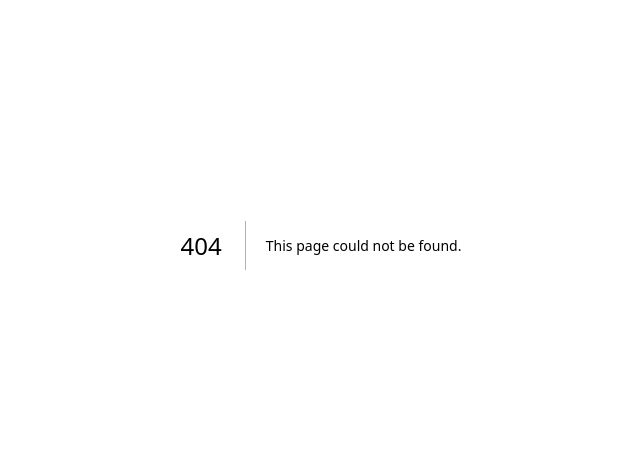
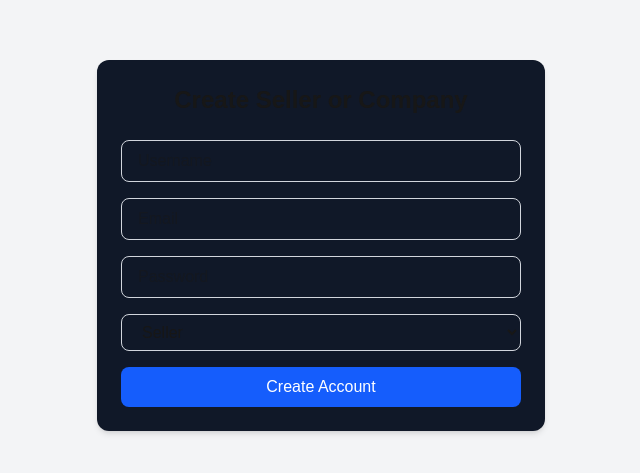
Before and after one commit to adarshhp/MicroservicesSpringBootFrontEnd, a Next.js app: page /admin in a window 1280 px wide. Before the commit this address had no page. Shown: the part 155-628 px from the top of the page, without its empty margins (319-959 px from the left). Built offline with nearby package versions, Linux system fonts and the light colour scheme.

Commit message:
new changes

```diff
--- /dev/null
+++ b/app/admin/page.tsx
@@ -0,0 +1,80 @@
+"use client";
+
+import React, { useState } from "react";
+import { useForm } from "react-hook-form";
+import axios from "axios";
+
+const Page = () => {
+  const { register, handleSubmit, reset } = useForm();
+  const [userType, setUserType] = useState(2); // Default to Company
+
+  // eslint-disable-next-line @typescript-eslint/no-explicit-any
+  const onSubmit = async (data: any) => {
+    try {
+      const payload = {
+        userName: data.userName,
+        email: data.email,
+        password: data.password,
+        userType: userType,
+      };
+
+      const response = await axios.post("http://localhost:2089/createuser", payload);
+
+      if (response.status === 200) {
+        alert("User created successfully!");
+        reset();
+        setUserType(2); // Reset to default
+      }
+    // eslint-disable-next-line @typescript-eslint/no-explicit-any
+    } catch (error: any) {
+      alert("Error: " + (error.response?.data?.message || error.message));
+    }
+  };
+
+  return (
+    <div className="min-h-screen flex items-center justify-center bg-gray-100 p-8">
+      <div className="w-full max-w-md bg-gray-900 shadow-md rounded-xl p-6 space-y-6">
+        <h2 className="text-2xl font-bold text-center">Create Seller or Company</h2>
+        <form onSubmit={handleSubmit(onSubmit)} className="space-y-4">
+          <input
+            {...register("userName")}
+            type="text"
+            placeholder="Username"
+            required
+            className="w-full px-4 py-2 border border-gray-300 rounded-lg"
+          />
+          <input
+            {...register("email")}
+            type="email"
+            placeholder="Email"
+            required
+            className="w-full px-4 py-2 border border-gray-300 rounded-lg"
+          />
+          <input
+            {...register("password")}
+            type="password"
+            placeholder="Password"
+            required
+            className="w-full px-4 py-2 border border-gray-300 rounded-lg"
+          />
+          <select
+            value={userType}
+            onChange={(e) => setUserType(Number(e.target.value))}
+            className="w-full px-4 py-2 border border-gray-300 rounded-lg"
+          >
+            <option value={3}>Company</option>
+            <option value={2}>Seller</option>
+          </select>
+          <button
+            type="submit"
+            className="w-full bg-blue-600 text-white py-2 rounded-lg hover:bg-blue-700 transition"
+          >
+            Create Account
+          </button>
+        </form>
+      </div>
+    </div>
+  );
+};
+
+export default Page;
--- /dev/null
+++ b/app/company/page.tsx
@@ -0,0 +1,11 @@
+import React from 'react'
+
+const Page = () => {
+  return (
+    <div>
+      company
+    </div>
+  )
+}
+
+export default Page
--- /dev/null
+++ b/app/customer/page.tsx
@@ -0,0 +1,11 @@
+import React from 'react'
+
+const Page = () => {
+  return (
+    <div>
+      customer
+    </div>
+  )
+}
+
+export default Page
--- a/app/page.tsx
+++ b/app/page.tsx
@@ -1,103 +1,121 @@
-import Image from "next/image";
+"use client";
+
+import { useState } from "react";
+import { useForm } from "react-hook-form";
+import axios from "axios";
+import { useRouter } from "next/navigation";
 
 export default function Home() {
+  const [isLogin, setIsLogin] = useState(true);
+  const { register, handleSubmit, reset } = useForm();
+  const router = useRouter(); // ✅ Correct hook for Next.js navigation
+
+  // eslint-disable-next-line @typescript-eslint/no-explicit-any
+  const onSubmit = async (data: any) => {
+    try {
+      if (isLogin) {
+        const response = await axios.post("http://localhost:2089/login", {
+          email: data.email,
+          password: data.password,
+        });
+
+        if (response.data.statusCode === 200) {
+          localStorage.setItem("token", response.data.jwt);
+          localStorage.setItem("user_type", response.data.user_type);
+          localStorage.setItem("user_id", response.data.user_id);
+
+          const type = response.data.user_type;
+
+          if (type === 4) {
+            router.push("/admin");
+          } else if (type === 1) {
+            alert("Login successful!");
+            router.push("/customer");
+          } else if (type === 3) {
+            router.push("/company");
+          } else if (type === 2) {
+            router.push("/seller");
+          }
+        }
+      } else {
+        const response = await axios.post("http://localhost:2089/signup", {
+          userName: data.userName,
+          email: data.email,
+          password: data.password,
+        });
+
+        if (response.status === 200) {
+          alert("Signup successful! You can now log in.");
+          setIsLogin(true);
+          reset();
+        }
+      }
+    // eslint-disable-next-line @typescript-eslint/no-explicit-any
+    } catch (error: any) {
+      alert("Error: " + (error.response?.data?.message || error.message));
+    }
+  };
+
   return (
-    <div className="grid grid-rows-[20px_1fr_20px] items-center justify-items-center min-h-screen p-8 pb-20 gap-16 sm:p-20 font-[family-name:var(--font-geist-sans)]">
-      <main className="flex flex-col gap-[32px] row-start-2 items-center sm:items-start">
-        <Image
-          className="dark:invert"
-          src="/next.svg"
-          alt="Next.js logo"
-          width={180}
-          height={38}
-          priority
-        />
-        <ol className="list-inside list-decimal text-sm/6 text-center sm:text-left font-[family-name:var(--font-geist-mono)]">
-          <li className="mb-2 tracking-[-.01em]">
-            Get started by editing{" "}
-            <code className="bg-black/[.05] dark:bg-white/[.06] px-1 py-0.5 rounded font-[family-name:var(--font-geist-mono)] font-semibold">
-              app/page.tsx
-            </code>
-            .
-          </li>
-          <li className="tracking-[-.01em]">
-            Save and see your changes instantly.
-          </li>
-        </ol>
+    <div className="bg-white min-h-screen flex items-center justify-center p-4 sm:p-8 font-[family-name:var(--font-geist-sans)]">
+      <div className="max-w-md w-full bg-gray-600 rounded-2xl shadow-xl p-8 space-y-6">
+        <div className="flex justify-between items-center mb-6">
+          <button
+            onClick={() => {
+              setIsLogin(true);
+              reset();
+            }}
+            className={`px-4 py-2 rounded-lg ${
+              isLogin ? "bg-blue-600 text-white" : "bg-gray-300"
+            }`}
+          >
+            Login
+          </button>
+          <button
+            onClick={() => {
+              setIsLogin(false);
+              reset();
+            }}
+            className={`px-4 py-2 rounded-lg ${
+              !isLogin ? "bg-blue-600 text-white" : "bg-gray-300"
+            }`}
+          >
+            Sign Up
+          </button>
+        </div>
 
-        <div className="flex gap-4 items-center flex-col sm:flex-row">
-          <a
-            className="rounded-full border border-solid border-transparent transition-colors flex items-center justify-center bg-foreground text-background gap-2 hover:bg-[#383838] dark:hover:bg-[#ccc] font-medium text-sm sm:text-base h-10 sm:h-12 px-4 sm:px-5 sm:w-auto"
-            href="https://vercel.com/new?utm_source=create-next-app&utm_medium=appdir-template-tw&utm_campaign=create-next-app"
-            target="_blank"
-            rel="noopener noreferrer"
+        <form onSubmit={handleSubmit(onSubmit)} className="space-y-4">
+          {!isLogin && (
+            <input
+              {...register("userName")}
+              type="text"
+              placeholder="Username"
+              required
+              className="w-full px-4 py-2 border border-gray-300 rounded-lg"
+            />
+          )}
+          <input
+            {...register("email")}
+            type="email"
+            placeholder="Email"
+            required
+            className="w-full px-4 py-2 border border-gray-300 rounded-lg"
+          />
+          <input
+            {...register("password")}
+            type="password"
+            placeholder="Password"
+            required
+            className="w-full px-4 py-2 border border-gray-300 rounded-lg"
+          />
+          <button
+            type="submit"
+            className="w-full bg-blue-600 text-white py-2 rounded-lg hover:bg-blue-700 transition"
           >
-            <Image
-              className="dark:invert"
-              src="/vercel.svg"
-              alt="Vercel logomark"
-              width={20}
-              height={20}
-            />
-            Deploy now
-          </a>
-          <a
-            className="rounded-full border border-solid border-black/[.08] dark:border-white/[.145] transition-colors flex items-center justify-center hover:bg-[#f2f2f2] dark:hover:bg-[#1a1a1a] hover:border-transparent font-medium text-sm sm:text-base h-10 sm:h-12 px-4 sm:px-5 w-full sm:w-auto md:w-[158px]"
-            href="https://nextjs.org/docs?utm_source=create-next-app&utm_medium=appdir-template-tw&utm_campaign=create-next-app"
-            target="_blank"
-            rel="noopener noreferrer"
-          >
-            Read our docs
-          </a>
-        </div>
-      </main>
-      <footer className="row-start-3 flex gap-[24px] flex-wrap items-center justify-center">
-        <a
-          className="flex items-center gap-2 hover:underline hover:underline-offset-4"
-          href="https://nextjs.org/learn?utm_source=create-next-app&utm_medium=appdir-template-tw&utm_campaign=create-next-app"
-          target="_blank"
-          rel="noopener noreferrer"
-        >
-          <Image
-            aria-hidden
-            src="/file.svg"
-            alt="File icon"
-            width={16}
-            height={16}
-          />
-          Learn
-        </a>
-        <a
-          className="flex items-center gap-2 hover:underline hover:underline-offset-4"
-          href="https://vercel.com/templates?framework=next.js&utm_source=create-next-app&utm_medium=appdir-template-tw&utm_campaign=create-next-app"
-          target="_blank"
-          rel="noopener noreferrer"
-        >
-          <Image
-            aria-hidden
-            src="/window.svg"
-            alt="Window icon"
-            width={16}
-            height={16}
-          />
-          Examples
-        </a>
-        <a
-          className="flex items-center gap-2 hover:underline hover:underline-offset-4"
-          href="https://nextjs.org?utm_source=create-next-app&utm_medium=appdir-template-tw&utm_campaign=create-next-app"
-          target="_blank"
-          rel="noopener noreferrer"
-        >
-          <Image
-            aria-hidden
-            src="/globe.svg"
-            alt="Globe icon"
-            width={16}
-            height={16}
-          />
-          Go to nextjs.org →
-        </a>
-      </footer>
+            {isLogin ? "Login" : "Sign Up"}
+          </button>
+        </form>
+      </div>
     </div>
   );
 }
--- /dev/null
+++ b/app/seller/page.tsx
@@ -0,0 +1,11 @@
+import React from 'react'
+
+const Page = () => {
+  return (
+    <div>
+      seller
+    </div>
+  )
+}
+
+export default Page
```
Also changed, not shown: package.json (+7 -5 lines), 1 other file (tests, documents, lock files or other folders).
